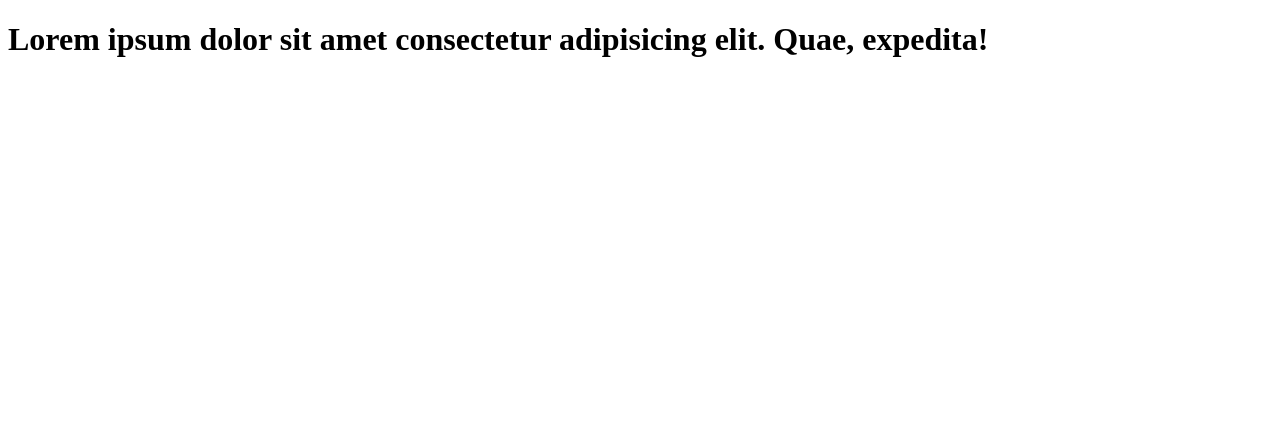
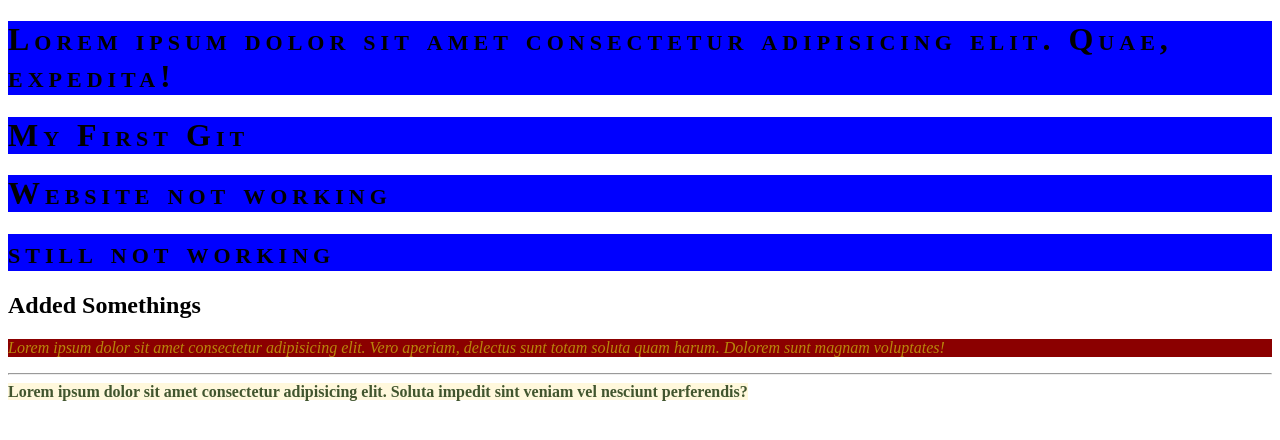
Before and after one commit to MehediHasan23/my-second-repo, a plain HTML site: page index.html in a window 1280 px wide. Drawn offline with Linux system fonts and the light colour scheme.

Commit message:
resolved

```diff
--- a/index.html
+++ b/index.html
@@ -5,8 +5,16 @@
     <meta http-equiv="X-UA-Compatible" content="IE=edge">
     <meta name="viewport" content="width=device-width, initial-scale=1.0">
     <title>second</title>
+    <link rel="stylesheet" href="stylesheet.css">
 </head>
 <body>
     <h1>Lorem ipsum dolor sit amet consectetur adipisicing elit. Quae, expedita!</h1>
+    <h1>My First Git</h1>
+    <h1>Website not working</h1>
+    <h1>still not working</h1>
+    <h2>Added Somethings</h2>
+    <p>Lorem ipsum dolor sit amet consectetur adipisicing elit. Vero aperiam, delectus sunt totam soluta quam harum. Dolorem sunt magnam voluptates!</p><hr>
+    <b>Lorem ipsum dolor sit amet consectetur adipisicing elit. Soluta impedit sint veniam vel nesciunt perferendis?</b>
+</body>
 </body>
 </html>
--- /dev/null
+++ b/stylesheet.css
@@ -0,0 +1,16 @@
+h1{
+    background-color: blue;
+    font-variant: small-caps;
+    letter-spacing: 5px;
+}
+p{
+    font-family: 'Times New Roman', Times, serif;
+    font-style: italic;
+    font-weight: 300;
+    color: darkgoldenrod;
+    background-color: darkred;
+}
+b{
+    color: rgb(65, 85, 46);
+    background-color: cornsilk;
+}
```
